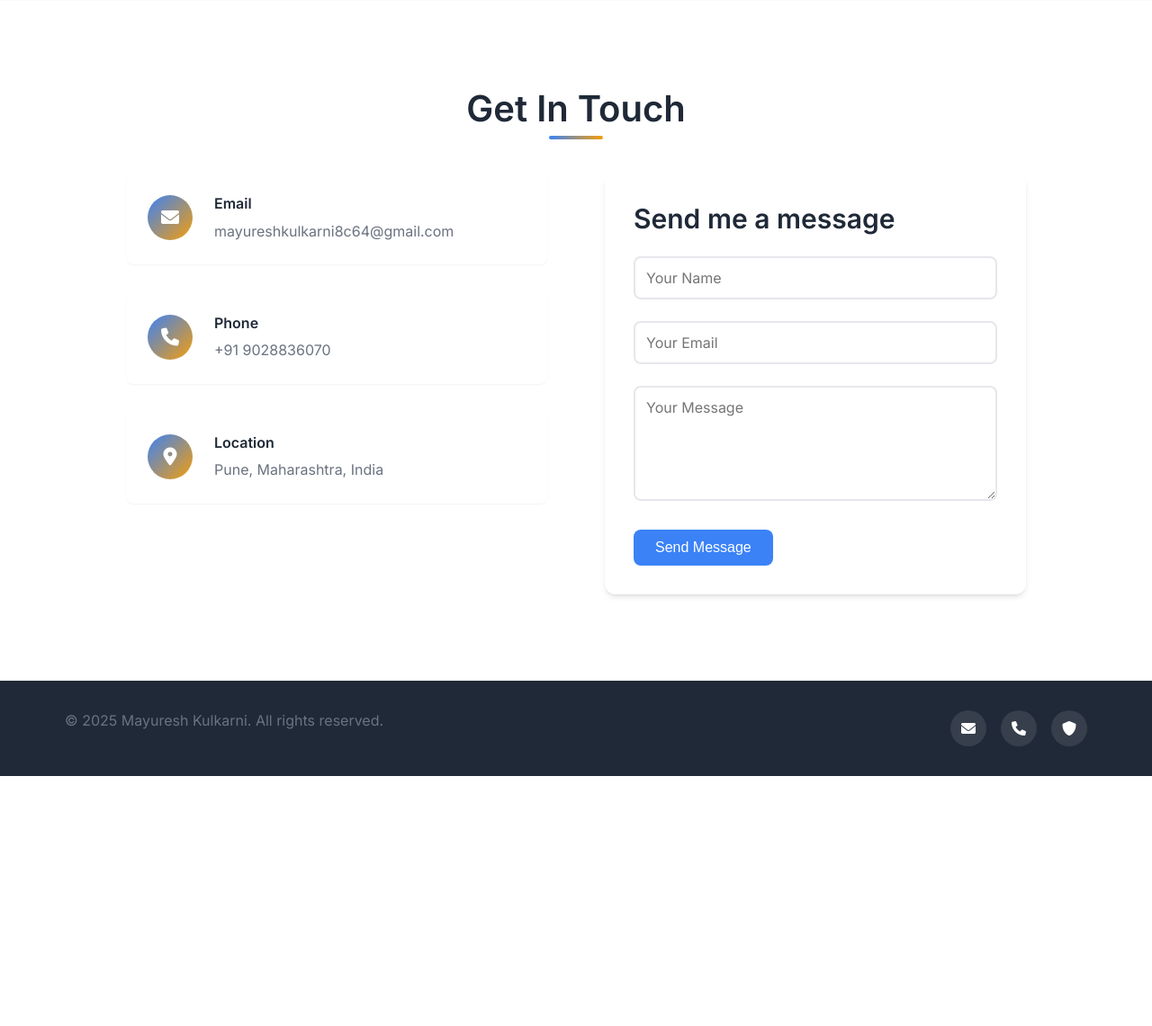
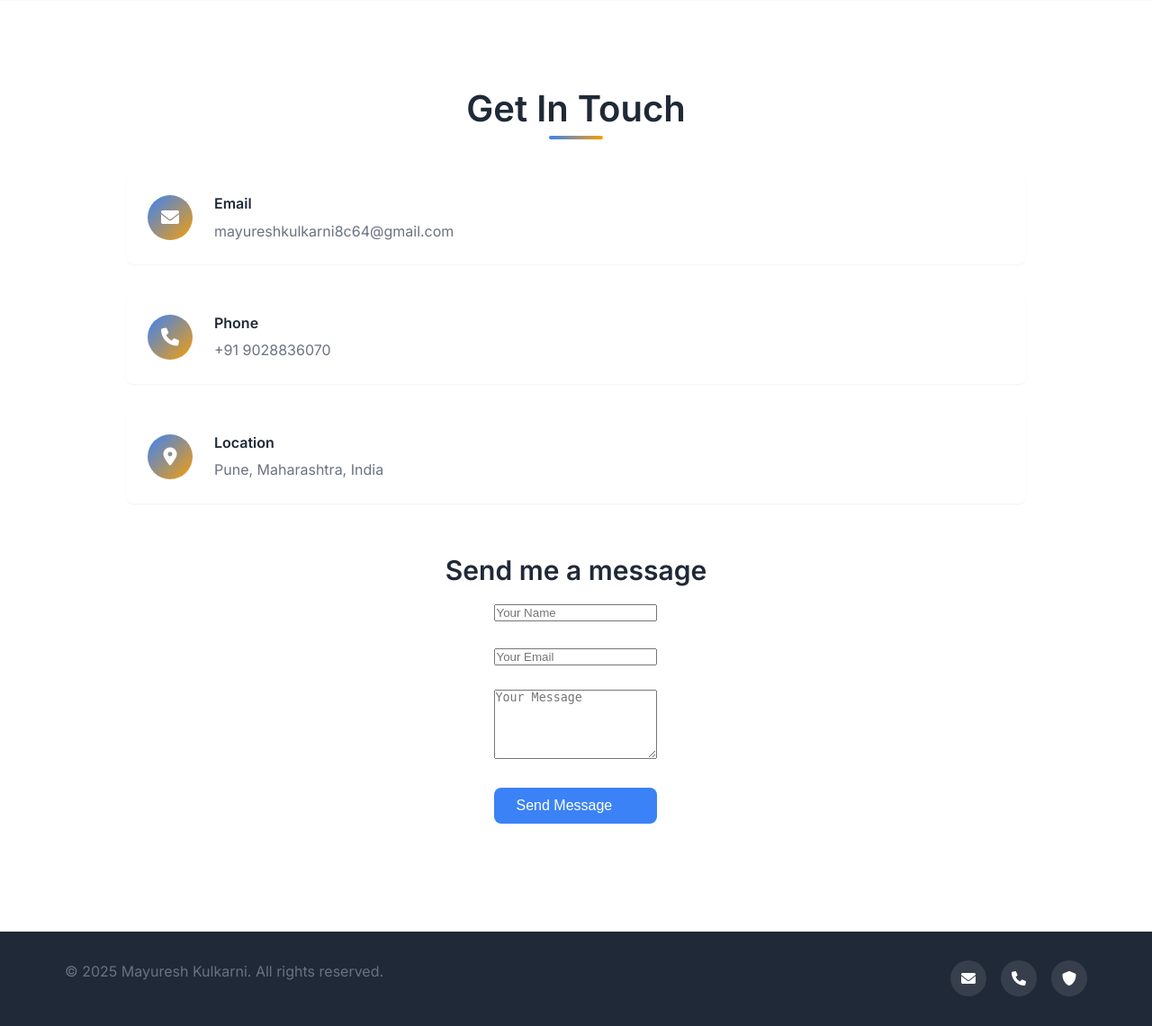
Before and after one commit to Mayuresh-Kulkarni-25/portfolio_web, a Flask app: page / in a window 1280 px wide. Shown: the part 3543-4684 px from the top of the page at 90% size. Before the commit the page ends 4406 px from the top, so only its background shows below. Run offline with Flask 3, Linux system fonts and the light colour scheme.

Commit message:
message box reposition

```diff
--- a/static/style.css
+++ b/static/style.css
@@ -586,8 +586,9 @@
 /* Contact Section */
 .contact-content {
   display: grid;
-  grid-template-columns: 1fr 1fr;
-  gap: 4rem;
+  grid-template-columns: 1fr;
+  gap: 2rem;
+  width: 100%;
   max-width: 1000px;
   margin: 0 auto;
 }
@@ -638,42 +639,36 @@
 }
 
 .contact-form {
-  background: white;
-  padding: 2rem;
-  border-radius: var(--border-radius-lg);
-  box-shadow: var(--shadow-md);
+  max-width: 100% !important;
+  margin: 0 auto !important;
+  padding: 1.5rem !important;
+  display: flex;
+  flex-direction: column;
+  align-items: center;
+  text-align: center;
 }
 
 .contact-form h3 {
-  margin-bottom: 1.5rem;
-  color: var(--text-primary);
+  text-align: center;
+  width: 100%;
 }
 
-.form-group {
+.contact-form .form-group {
+  width: 100%;
+  max-width: 400px;
   margin-bottom: 1.5rem;
 }
 
-.form-group input,
-.form-group textarea {
+.contact-form .form-group input,
+.contact-form .form-group textarea {
   width: 100%;
-  padding: 0.75rem;
-  border: 2px solid var(--border-color);
-  border-radius: var(--border-radius);
-  font-size: 1rem;
-  transition: var(--transition);
-  font-family: inherit;
+  box-sizing: border-box;
 }
 
-.form-group input:focus,
-.form-group textarea:focus {
-  outline: none;
-  border-color: var(--primary-color);
-  box-shadow: 0 0 0 3px rgba(59, 130, 246, 0.1);
-}
-
-.form-group textarea {
-  resize: vertical;
-  min-height: 120px;
+.contact-form button {
+  width: 100%;
+  max-width: 200px;
+  margin: 0 auto;
 }
 
 /* Footer */
@@ -857,8 +852,6 @@
     max-width: 100% !important;
     margin: 0 auto !important;
     padding: 1.5rem !important;
-    box-sizing: border-box;
-    width: 100%;
   }
 
   .education-item {
```
